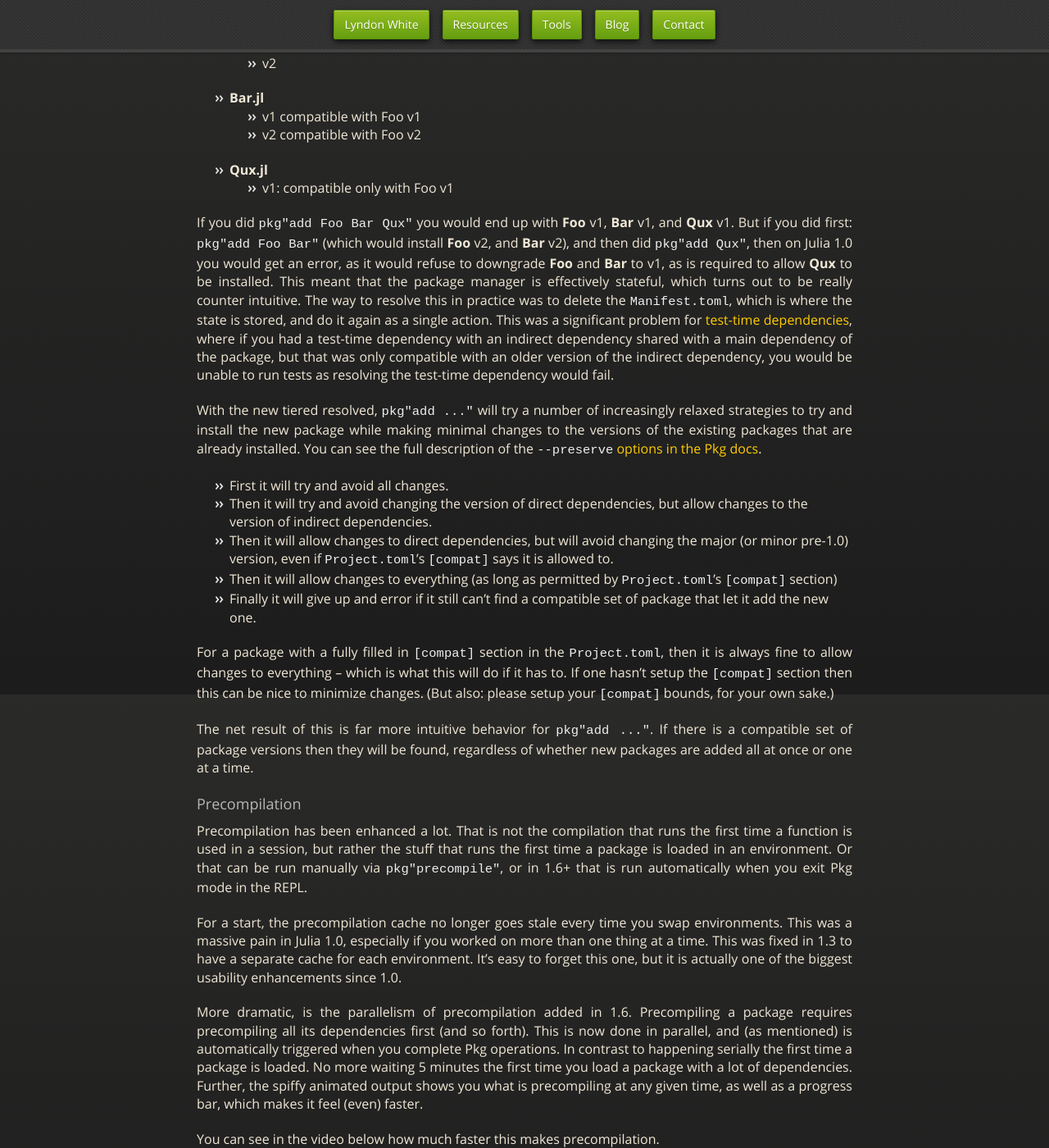
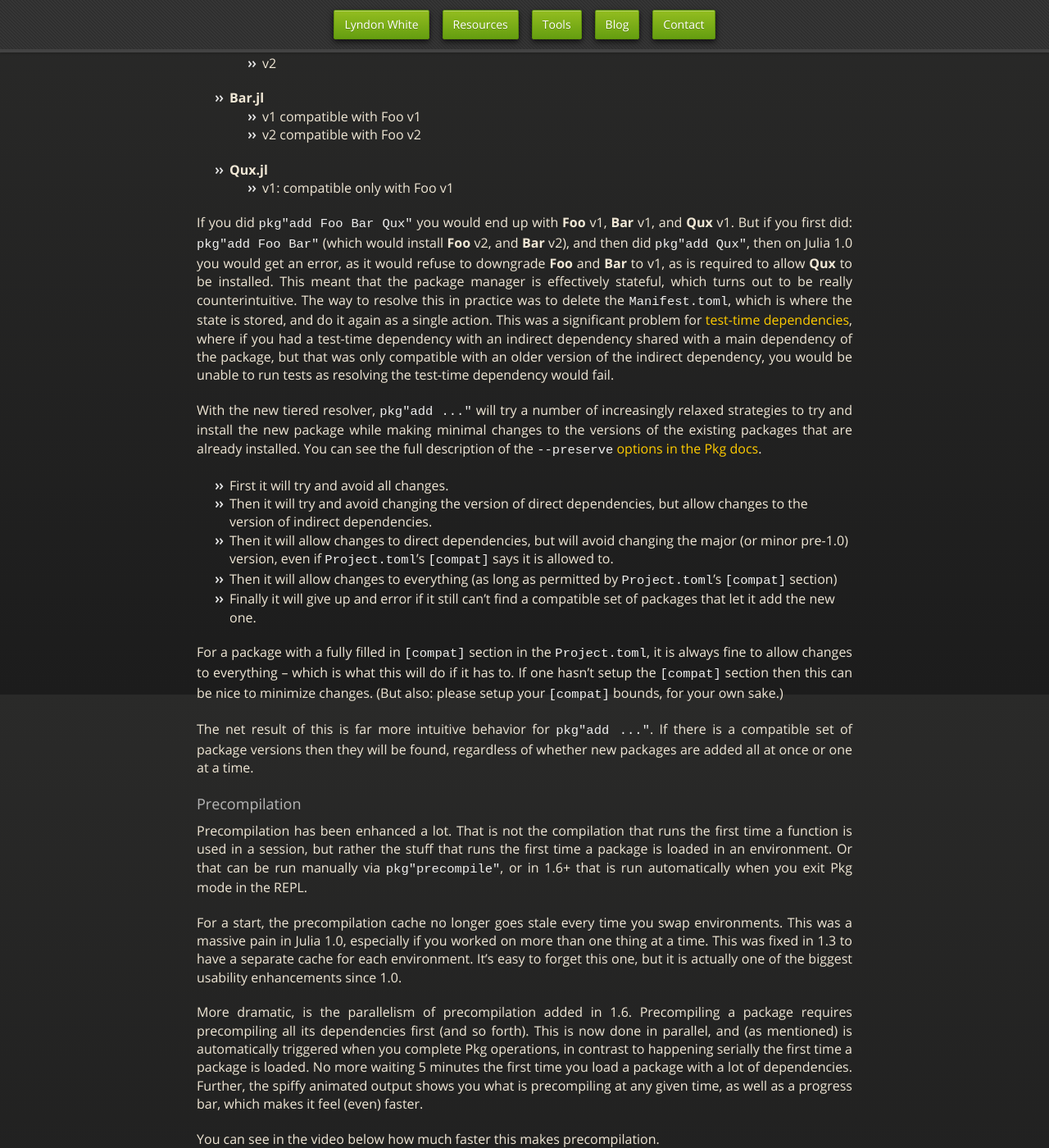
Before and after one commit to oxinabox/oxinabox.github.io, a Jekyll site: the page built from _posts/2021-03-14-Julia-1.6-what-has-changed-since-1.0.md, in a window 1280 px wide and 1400 px high, scrolled down 7253 px. Shown: the whole window at 82% size. Built offline with Jekyll 4.4.1, drawn with Linux system fonts in a browser that asks for light colours; nearby versions of some CDN libraries; some web fonts are replaced; some of the changed text lies outside the part shown.

Commit message:
Apply suggestions from code review
Co-authored-by: Nils <nils@gudat.uk>

```diff
--- a/_posts/2021-03-14-Julia-1.6-what-has-changed-since-1.0.md
+++ b/_posts/2021-03-14-Julia-1.6-what-has-changed-since-1.0.md
@@ -54,7 +54,7 @@
 The same behavior outside the REPL now gives a warning.
 
 Personally, this change never affected me because I never write for-loops that assign variables at global scope.
-Indeed basically all I code I write is inside functions.
+Indeed basically all code I write is inside functions.
 But I do see how this causes problems for some interactive workflows, e.g. when demonstrating something.
 See the [main GitHub issue](https://github.com/JuliaLang/julia/issues/28789) and the longest [Discourse thread](https://discourse.julialang.org/t/another-possible-solution-to-the-global-scope-debacle/15894), though there were many others.
 It took over a year of discussion to work out the solution, particularly because many of the more obvious solutions would be breaking in significant ways.
@@ -220,7 +220,7 @@
 
 ## Pkg stdlib and the General Registry
 Some of the biggest changes have been in maturing out Pkg3, and its surroundings.
-Writing this section is a bit hard as there is no `NEWS.md` nor `HISTORY.md` for the Pkg stdlib; and the General registry is more policy than software.
+Writing this section is a bit hard as there is no `NEWS.md` nor `HISTORY.md` for the Pkg stdlib, and the General registry is more policy than software.
 
 
 ### Resolver willing to downgrade packages to install new ones (Tiered Resolution)
@@ -238,23 +238,23 @@
      - v1: compatible only with Foo v1
 
 If you did `pkg"add Foo Bar Qux"` you would end up with **Foo** v1, **Bar** v1, and **Qux** v1.
-But if you did first: `pkg"add Foo Bar"` (which would install  **Foo** v2, and **Bar** v2),
+But if you first did: `pkg"add Foo Bar"` (which would install  **Foo** v2, and **Bar** v2),
 and then did `pkg"add Qux"`,
 then on Julia 1.0 you would get an error, as it would refuse to downgrade **Foo** and **Bar** to v1, as is required to allow **Qux** to be installed.
-This meant that the package manager is effectively stateful, which turns out to be really counter intuitive.
+This meant that the package manager is effectively stateful, which turns out to be really counterintuitive.
 The way to resolve this in practice was to delete the `Manifest.toml`, which is where the state is stored, and do it again as a single action.
 This was a significant problem for [test-time dependencies](https://github.com/JuliaLang/Pkg.jl/issues/1352), where if you had a test-time dependency with an indirect dependency shared with a main dependency of the package, but that was only compatible with an older version of the indirect dependency, you would be unable to run tests as resolving the test-time dependency would fail.
 
-With the new tiered resolved, `pkg"add ..."` will try a number of increasingly relaxed strategies to try and install the new package while making minimal changes to the versions of the existing packages that are already installed.
+With the new tiered resolver, `pkg"add ..."` will try a number of increasingly relaxed strategies to try and install the new package while making minimal changes to the versions of the existing packages that are already installed.
 You can see the full description of the [`--preserve` options in the Pkg docs](https://julialang.github.io/Pkg.jl/v1/repl/#repl-add).
 
  - First it will try and avoid all changes.
  - Then it will try and avoid changing the version of direct dependencies, but allow changes to the version of indirect dependencies.
  - Then it will allow changes to direct dependencies, but will avoid changing the major (or minor pre-1.0) version, even if `Project.toml`’s `[compat]` says it is allowed to.
  - Then it will allow changes to everything (as long as permitted by `Project.toml`’s `[compat]` section)
- - Finally it will give up and error if it still can’t find a compatible set of package that let it add the new one.
+ - Finally it will give up and error if it still can’t find a compatible set of packages that let it add the new one.
 
-For a package with a fully filled in `[compat]` section in the  `Project.toml`, then it is always fine to allow changes to everything -- which is what this will do if it has to.
+For a package with a fully filled in `[compat]` section in the  `Project.toml`, it is always fine to allow changes to everything -- which is what this will do if it has to.
 If one hasn't setup the `[compat]` section then this can be nice to minimize changes.
 (But also: please setup your `[compat]` bounds, for your own sake.)
 
@@ -274,8 +274,7 @@
 
 More dramatic, is the parallelism of precompilation added in 1.6.
 Precompiling a package requires precompiling all its dependencies first (and so forth).
-This is now done in parallel, and (as mentioned) is automatically triggered when you complete Pkg operations.
-In contrast to happening serially the first time a package is loaded.
+This is now done in parallel, and (as mentioned) is automatically triggered when you complete Pkg operations, in contrast to happening serially the first time a package is loaded.
 No more waiting 5 minutes the first time you load a package with a lot of dependencies.
 Further, the spiffy animated output shows you what is precompiling at any given time, as well as a progress bar, which makes it feel (even) faster.
 
```
Also changed, not shown: other parts of _posts/2021-03-14-Julia-1.6-what-has-changed-since-1.0.md (+3 -3 lines).
